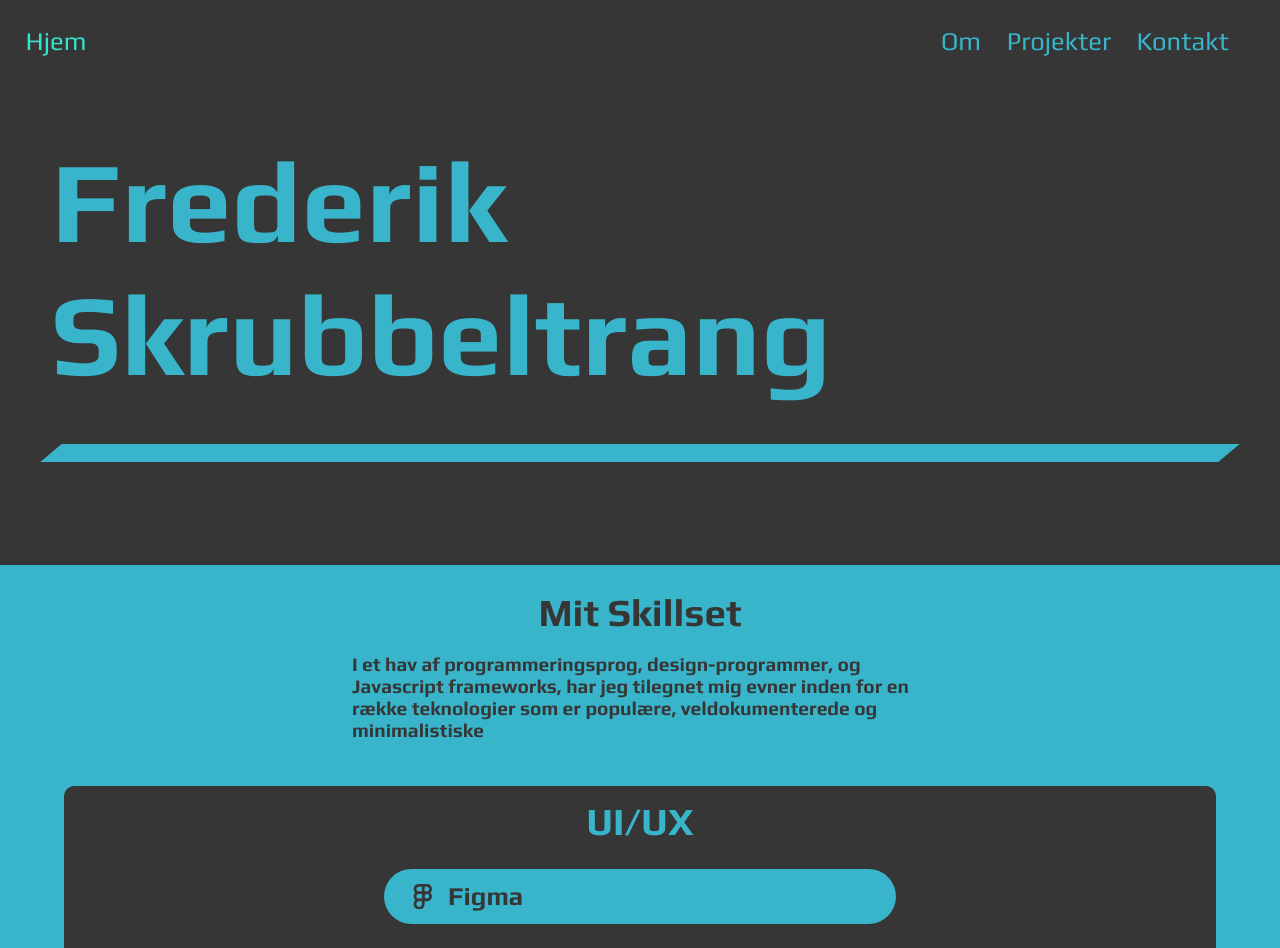
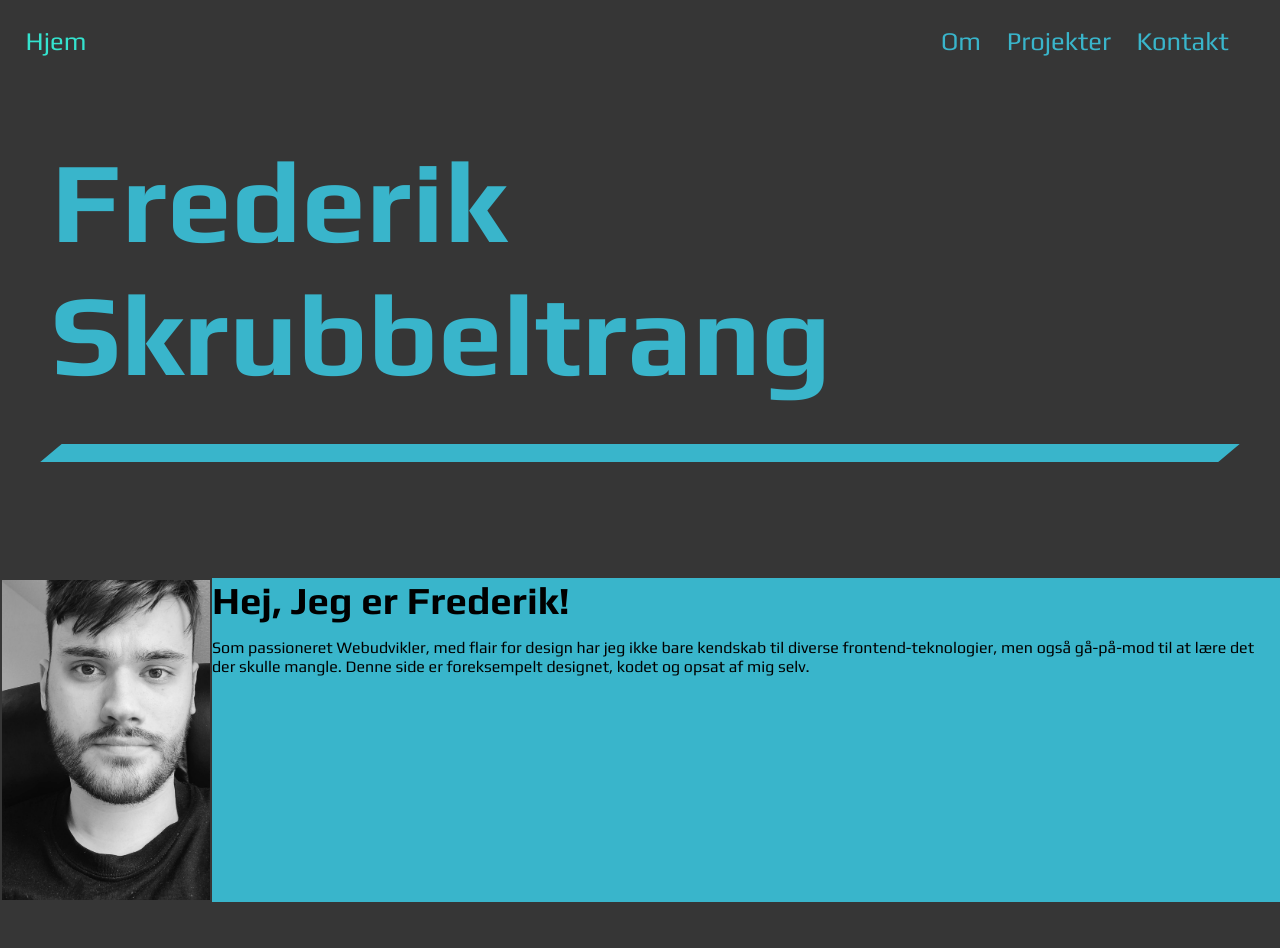
Before and after one commit to fredeskrubba/Portfolio, a React (Create React App) app: page / in a window 1280 px wide. Shown: the top 948 px of the page. Built offline with nearby package versions, Linux system fonts and the light colour scheme.

Commit message:
add pic and styling

```diff
--- a/src/components/home/About.js
+++ b/src/components/home/Skillset.js
@@ -16,7 +16,7 @@ import {ReactComponent as MongoLogo} from "../../assets/icons/mongo-icon.svg"
 import { useState } from 'react'
 import "react-responsive-carousel/lib/styles/carousel.min.css";
 
-const About = ({img, alt}) => {
+const Skillset = () => {
 
   const uiSkills = [
     {
@@ -80,7 +80,7 @@ const About = ({img, alt}) => {
   }
 
   return (
-    <section className='about-section-desktop'>
+    <section className='skillset-section-desktop'>
           <h2>Mit Skillset</h2>
           <p className='sub-text'>I et hav af programmeringsprog, design-programmer, og Javascript frameworks, har jeg tilegnet mig evner inden for en række teknologier som er populære, veldokumenterede og minimalistiske</p>
           <article className='carousel'>
@@ -108,4 +108,4 @@ const About = ({img, alt}) => {
   )
 }
 
-export default About
+export default Skillset
--- /dev/null
+++ b/src/components/home/intro/Intro.js
@@ -0,0 +1,16 @@
+import React from 'react'
+import "../../../styles/homepage/intro.css"
+
+const Intro = ({img, text, headline}) => {
+  return (
+    <section className='intro'>
+      <img src={img} alt="picture-of-me"/>
+      <article>
+        <h2>{headline}</h2>
+        <p>{text}</p>
+      </article>
+    </section>
+  )
+}
+
+export default Intro
--- a/src/pages/Home.js
+++ b/src/pages/Home.js
@@ -1,9 +1,9 @@
 import React from 'react'
 import Header from '../components/home/header/Header'
-import About from '../components/home/About'
-import profile from '../assets/img/portrait.jpg'
+import Skillset from '../components/home/Skillset'
 import ProjectsSection from '../components/home/projects/ProjectsSection'
-
+import Intro from '../components/home/intro/Intro'
+import selfie from "../assets/img/portrait.jpg"
 
 
 
@@ -12,14 +12,12 @@ import ProjectsSection from '../components/home/projects/ProjectsSection'
 
 const Home = () => {
 
-
   return (
     <>
-
-      <Header/>
-      <About img={profile}/>
+      <Header />
+      <Intro img={selfie} headline={"Hej, Jeg er Frederik!"} text={"Som passioneret Webudvikler, med flair for design har jeg ikke bare kendskab til diverse frontend-teknologier, men også gå-på-mod til at lære det der skulle mangle. Denne side er foreksempelt designet, kodet og opsat af mig selv. "}/>
+      <Skillset/>
       <ProjectsSection/>
-
     </>
   )
 }
--- /dev/null
+++ b/src/styles/homepage/intro.css
@@ -0,0 +1,13 @@
+.intro{
+    display: flex;
+    background-color: #39B5CB;
+    margin: 5vw 0;
+}
+
+.intro img{
+    height: 25vw;
+    width: 25vw;
+    object-fit: cover;
+    border: 2px solid #363636;
+    object-position: 0 -4vw;
+}
--- a/src/styles/homepage/skills.css
+++ b/src/styles/homepage/skills.css
@@ -1,4 +1,4 @@
-.about-section-desktop{
+.skillset-section-desktop{
     background-color: #39b5cb;
     display: flex;
     flex-direction: column;
```
Also changed, not shown: src/assets/img/cv-billede.jpg (deleted), src/assets/img/portrait.jpg.
